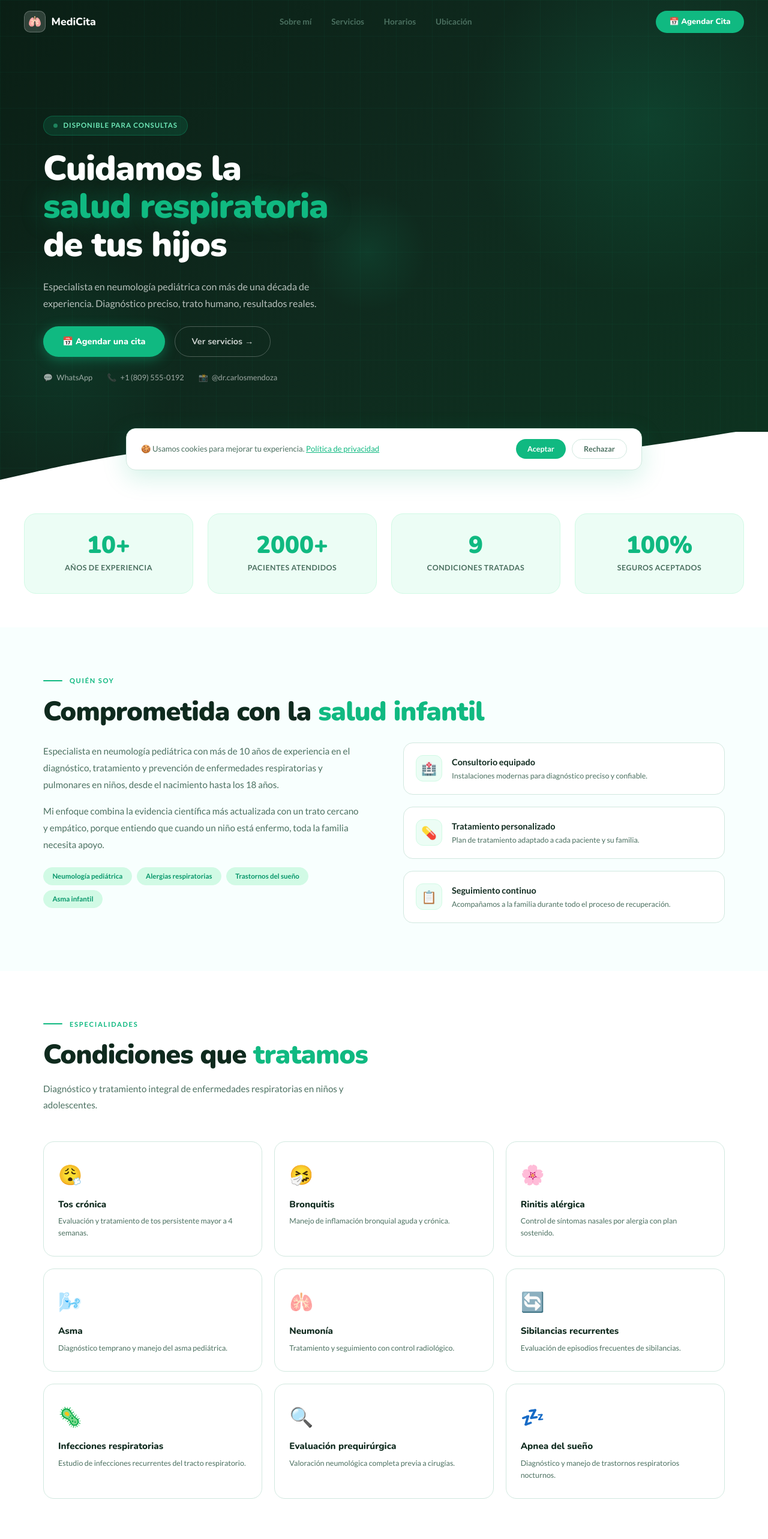
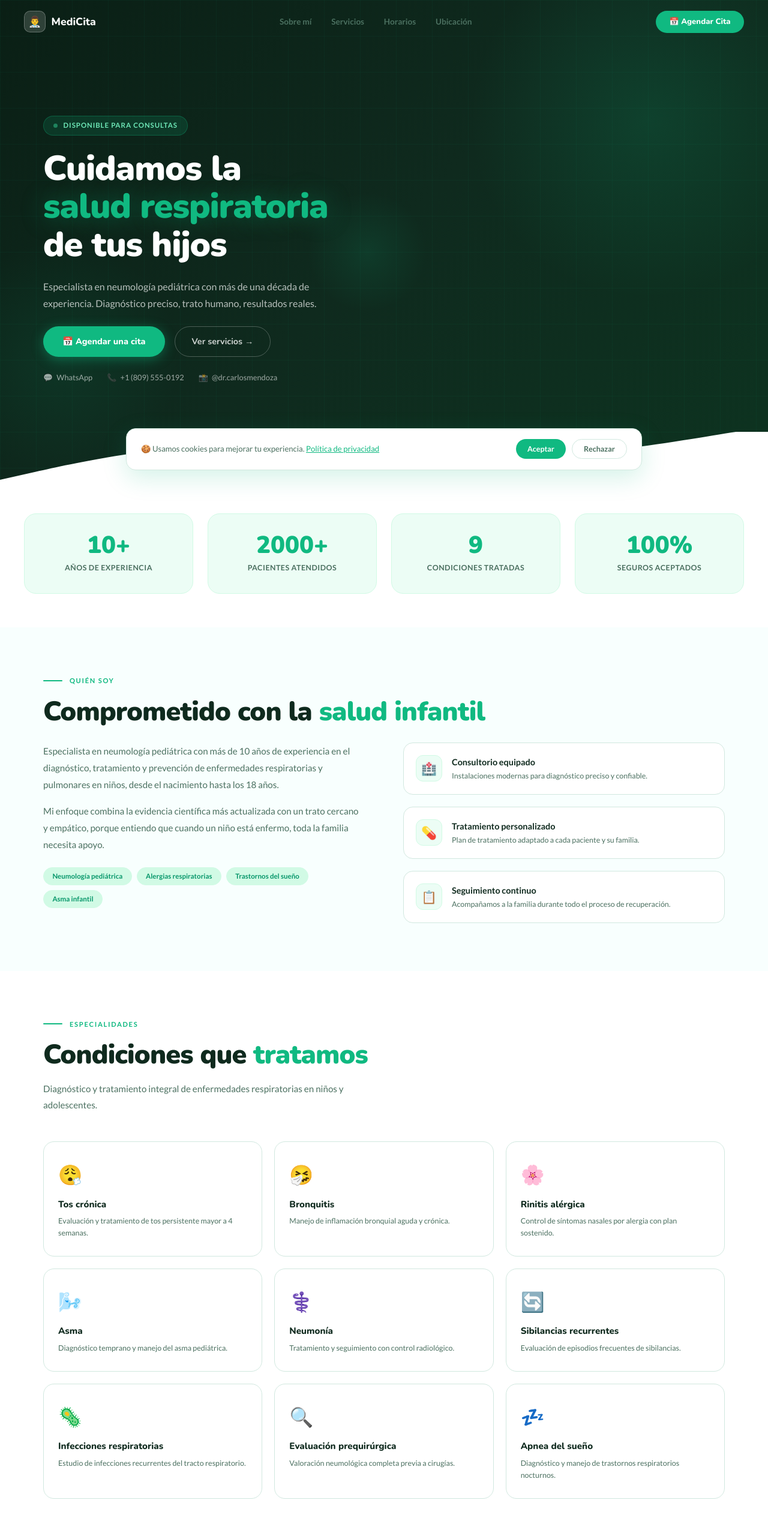
Before and after one commit to franklyncastro/Schedule_App, a React (Vite) app: page / in a window 1280 px wide. Shown: the top 2566 px of the page at 60% size. Built offline with nearby package versions, Linux system fonts and the light colour scheme.

Commit message:
update icons

```diff
--- a/src/components/LandingPage.jsx
+++ b/src/components/LandingPage.jsx
@@ -63,7 +63,7 @@ export default function LandingPage() {
       <nav className={`${styles.nav} ${scrolled ? styles.navScrolled : ''}`}>
         <div className={styles.navInner}>
           <a href="#" className={styles.navLogo}>
-            <div className={styles.navLogoIcon}>🫁</div>
+            <div className={styles.navLogoIcon}>👨‍⚕️</div>
             <span className={styles.navLogoText}>MediCita</span>
           </a>
           <ul className={`${styles.navLinks} ${menuOpen ? styles.navOpen : ''}`}>
@@ -183,7 +183,7 @@ export default function LandingPage() {
         <div className={styles.sectionInner}>
           <SectionLabel>Quién soy</SectionLabel>
           <h2 className={styles.sectionTitle}>
-            Comprometida con la <span className={styles.accent}>salud infantil</span>
+            Comprometido con la <span className={styles.accent}>salud infantil</span>
           </h2>
           <div className={styles.aboutGrid}>
             <AboutText />
@@ -276,7 +276,7 @@ export default function LandingPage() {
       {/* FOOTER */}
       <footer className={styles.footer}>
         <div className={styles.footerInner}>
-          <div className={styles.footerLogo}>🫁 MediCita</div>
+          <div className={styles.footerLogo}>👨‍⚕️ MediCita</div>
           <p className={styles.footerCopy}>© 2026 {DOCTOR.name} · {DOCTOR.specialty} · Santo Domingo, RD</p>
           <div className={styles.footerLinks}>
             <a href="#">Privacidad</a>
--- a/src/constants.js
+++ b/src/constants.js
@@ -24,7 +24,7 @@ export const SERVICES = [
   { emoji: "🤧",   name: "Bronquitis",                      desc: "Manejo de inflamación bronquial aguda y crónica." },
   { emoji: "🌸",   name: "Rinitis alérgica",                desc: "Control de síntomas nasales por alergia con plan sostenido." },
   { emoji: "🌬️",  name: "Asma",                            desc: "Diagnóstico temprano y manejo del asma pediátrica." },
-  { emoji: "🫁",   name: "Neumonía",                        desc: "Tratamiento y seguimiento con control radiológico." },
+  { emoji: "⚕️",   name: "Neumonía",                        desc: "Tratamiento y seguimiento con control radiológico." },
   { emoji: "🔄",   name: "Sibilancias recurrentes",         desc: "Evaluación de episodios frecuentes de sibilancias." },
   { emoji: "🦠",   name: "Infecciones respiratorias",       desc: "Estudio de infecciones recurrentes del tracto respiratorio." },
   { emoji: "🔍",   name: "Evaluación prequirúrgica",        desc: "Valoración neumológica completa previa a cirugías." },
```
